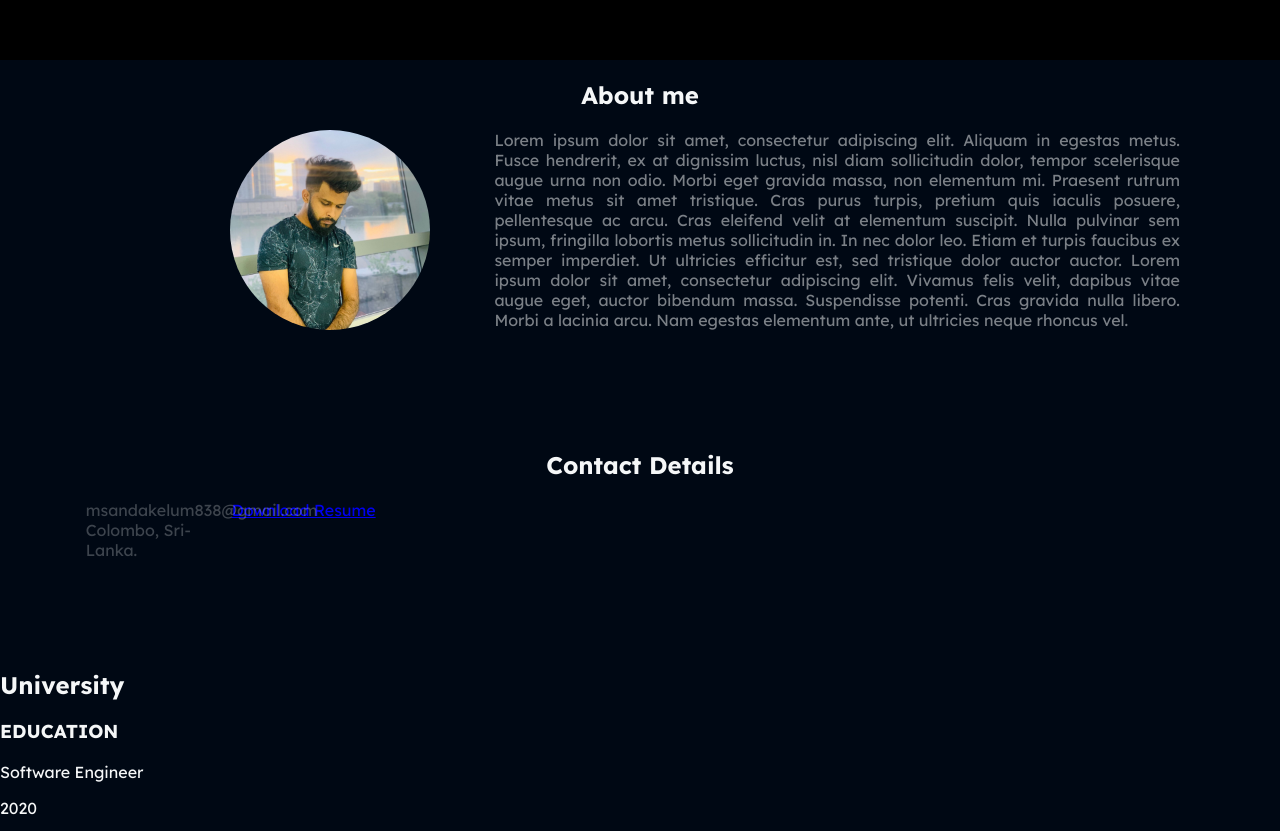
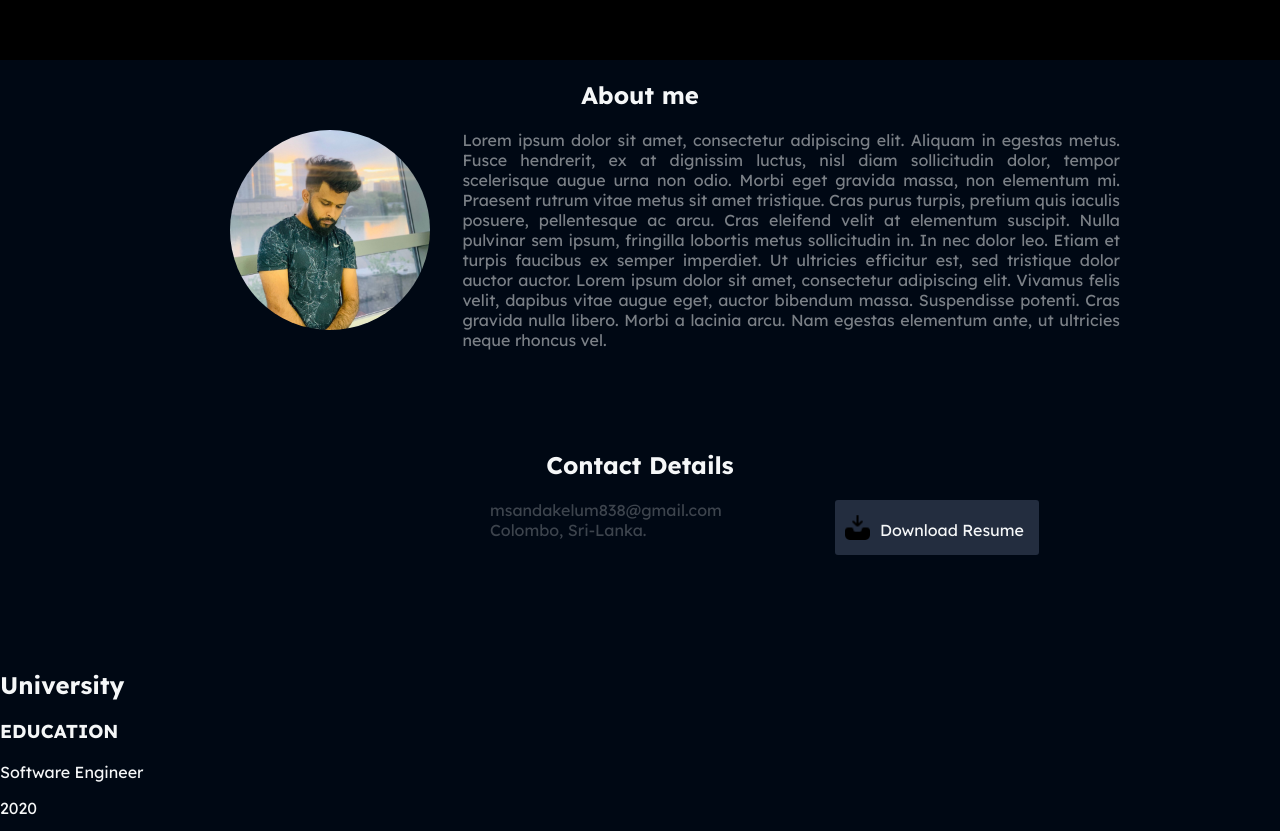
Before and after one commit to CillianCoder/New-Resume, a plain HTML site: page index.html in a window 1280 px wide. Shown: the part 660-1491 px from the top of the page. Drawn offline with Linux system fonts and the light colour scheme.

Commit message:
about finish

```diff
--- a/index.html
+++ b/index.html
@@ -81,7 +81,7 @@
                     <p class="about-color contact">Colombo, Sri-Lanka.</p>
                 </div>
                 <div class="cv-download">
-                    <a href="./resume/General CV 2023.pdf"  class="download-link">Download Resume</a>
+                    <a href="./resume/General CV 2023.pdf"  class="download-link"><img src="./image/download.png" alt="Download icon" class="download-icon">Download Resume</a>
                 </div>
             </div>
 
--- a/styles.css
+++ b/styles.css
@@ -95,13 +95,12 @@ body,
 
 }
 
-.about-section{
+.about-section {
     text-align: center;
 }
 
 .container {
     display: flex;
-    width: 100%;
     height: 300px;
     margin: 0;
     padding: 0;
@@ -115,19 +114,51 @@ body,
 .about-paragraph {
     margin-top: 0;
     text-align: justify;
-    margin-left: 5%;
-    padding-right: 100px;
+    margin-left: 2rem;
+    padding-right: 10em;
 }
 
 .contact {
-    margin-left: 37%;
     text-align: left;
 }
 
 .contact-container {
     display: flex;
-    width: 100%;
     height: 150px;
-    margin: 0;
-    padding: 0;
 }
+
+.contact-details {
+    flex: 1;
+    margin-left: 490px;
+}
+
+.cv-download {
+    flex: 1;
+    text-align: left;
+    margin-right: 100px;
+}
+
+.download-link {
+    background-color: #232D3F;
+    color: #f5f7f8;
+    padding: 15px;
+    padding-left: 30px;
+    border-radius: 3px;
+    text-decoration: none;
+    display: inline-block;
+
+}
+
+.download-icon {
+    margin-left: -20px;
+    margin-bottom: -4px;
+    margin-right: 10px;
+    width: 25px;
+}
+
+.download-link:hover {
+    color: black;
+    background-color: #f5f7f8;
+}
+
+/* Resume Section */
```
Also changed, not shown: image/download.png (added).
